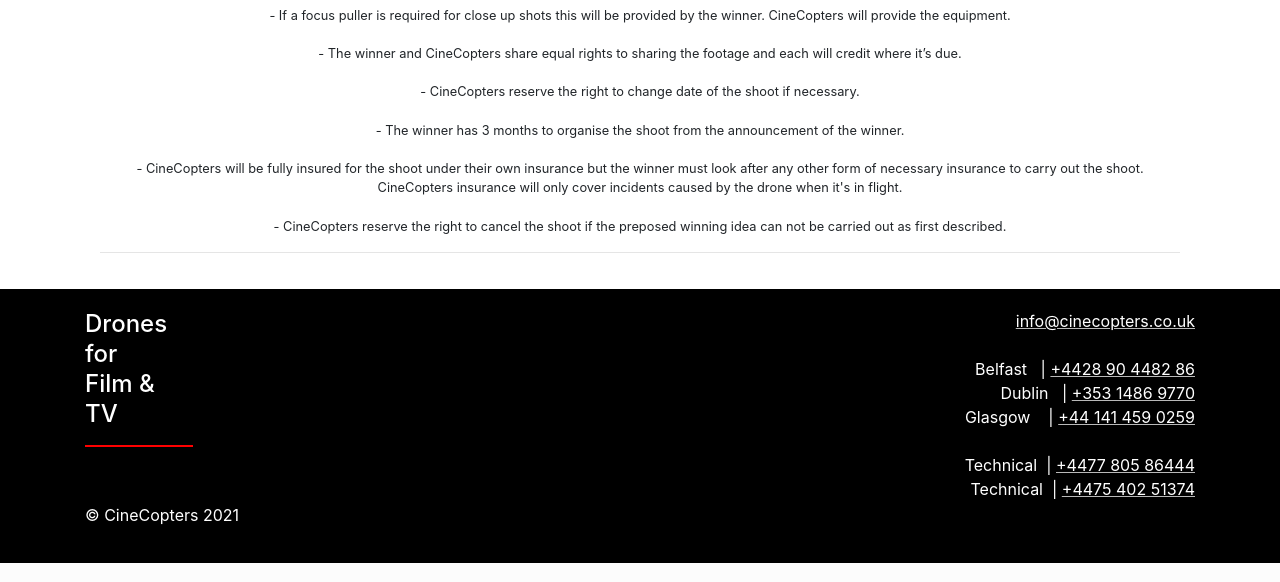
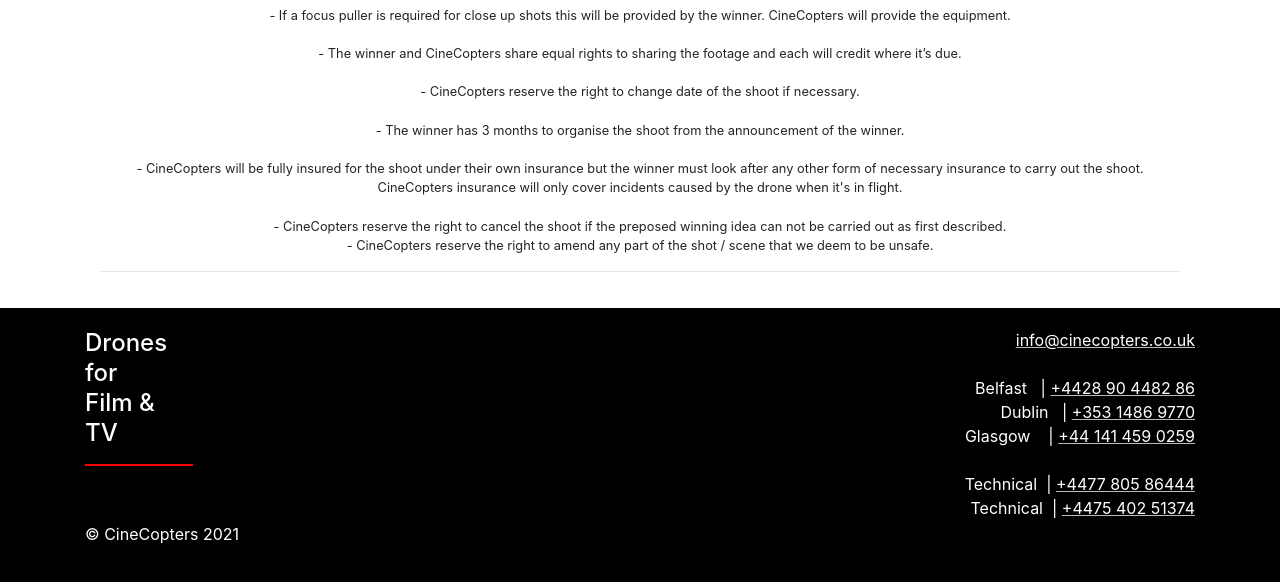
Before and after one commit to sdbxsdb/CineCopters, a PHP site: page /onerComp.php in a window 1280 px wide. Shown: the part 2355-2937 px from the top of the page. Run offline with PHP 8.4, Linux system fonts and the light colour scheme; some web fonts are replaced.

Commit message:
Changes to text in onerComp

```diff
--- a/onerComp.php
+++ b/onerComp.php
@@ -69,6 +69,7 @@
                     <li>- The winner has 3 months to organise the shoot from the announcement of the winner.</li><br>
                     <li>- CineCopters will be fully insured for the shoot under their own insurance but the winner must look after any other form of necessary insurance to carry out the shoot. CineCopters insurance will only cover incidents caused by the drone when it's in flight.</li><br>
                     <li>- CineCopters reserve the right to cancel the shoot if the preposed winning idea can not be carried out as first described.</li>
+                    <li>- CineCopters reserve the right to amend any part of the shot / scene that we deem to be unsafe.</li>
                 </ul>
             </small>
 
--- a/phpIncludes/onerCompMeta.php
+++ b/phpIncludes/onerCompMeta.php
@@ -23,21 +23,24 @@
   <meta name="viewport" content="width=device-width, initial-scale=1">
 
   <!--SEO PRIMARY META-->
-  <meta name="title" content="About Us - CineCopters | Drone Filming Belfast, Northern Ireland & Dublin, Ireland">
-  <meta name="description" content="Over 50 years of film and television experience in Belfast Northern Ireland and Dublin Ireland and 10 years drone filming makes us the key BBC preferred supplier in Northern Ireland."/>
+  <meta name="title" content="The Oner - CineCopters | Drone Filming Belfast, Northern Ireland & Dublin, Ireland">
+  <meta name="description" content="What you need to do - Come up with a shot / scene that can be done in one continuous take using a drone as a handheld gimbal AND a flying platform.
+The shot can be as long as you want within reason and can start in the air, transfer to the ground and the fly back in the air or vice versa but it must have 2 transitions."/>
 
   <!--OPEN GRAPH AND FB META-->
   <meta property="og:type" content="website">
   <meta property="og:url" content="https://cinecopters.co.uk/about">
-  <meta property="og:title" content="About Us - CineCopters | Drones for Film &amp; TV">
+  <meta property="og:title" content="The Oner - CineCopters | Drones for Film &amp; TV">
   <meta property="og:image" content="/img/vulcan4.jpg">
-  <meta property="og:description" content="Over 50 years of film and television experience in Belfast Northern Ireland and Dublin Ireland and 10 years drone filming makes us the key BBC preferred supplier in Northern Ireland.">
+  <meta property="og:description" content="What you need to do - Come up with a shot / scene that can be done in one continuous take using a drone as a handheld gimbal AND a flying platform.
+The shot can be as long as you want within reason and can start in the air, transfer to the ground and the fly back in the air or vice versa but it must have 2 transitions.">
 
   <!-- TWITTER META -->
   <meta property="twitter:card" content="summary_large_image">
   <meta property="twitter:url" content="https://cinecopters.co.uk/about">
-  <meta property="twitter:title" content="About Us - CineCopters | Drone Filming Belfast, Northern Ireland & Dublin, Ireland">
-  <meta property="twitter:description" content="Over 50 years of film and television experience in Belfast Northern Ireland and Dublin Ireland and 10 years drone filming makes us the key BBC preferred supplier in Northern Ireland.">
+  <meta property="twitter:title" content="The Oner - CineCopters | Drone Filming Belfast, Northern Ireland & Dublin, Ireland">
+  <meta property="twitter:description" content="What you need to do - Come up with a shot / scene that can be done in one continuous take using a drone as a handheld gimbal AND a flying platform.
+The shot can be as long as you want within reason and can start in the air, transfer to the ground and the fly back in the air or vice versa but it must have 2 transitions.">
   <meta property="twitter:image" content="/img/vulcan4.jpg">
 
   <!-- JSON-LD markup generated by Google Structured Data Markup Helper. -->
```
